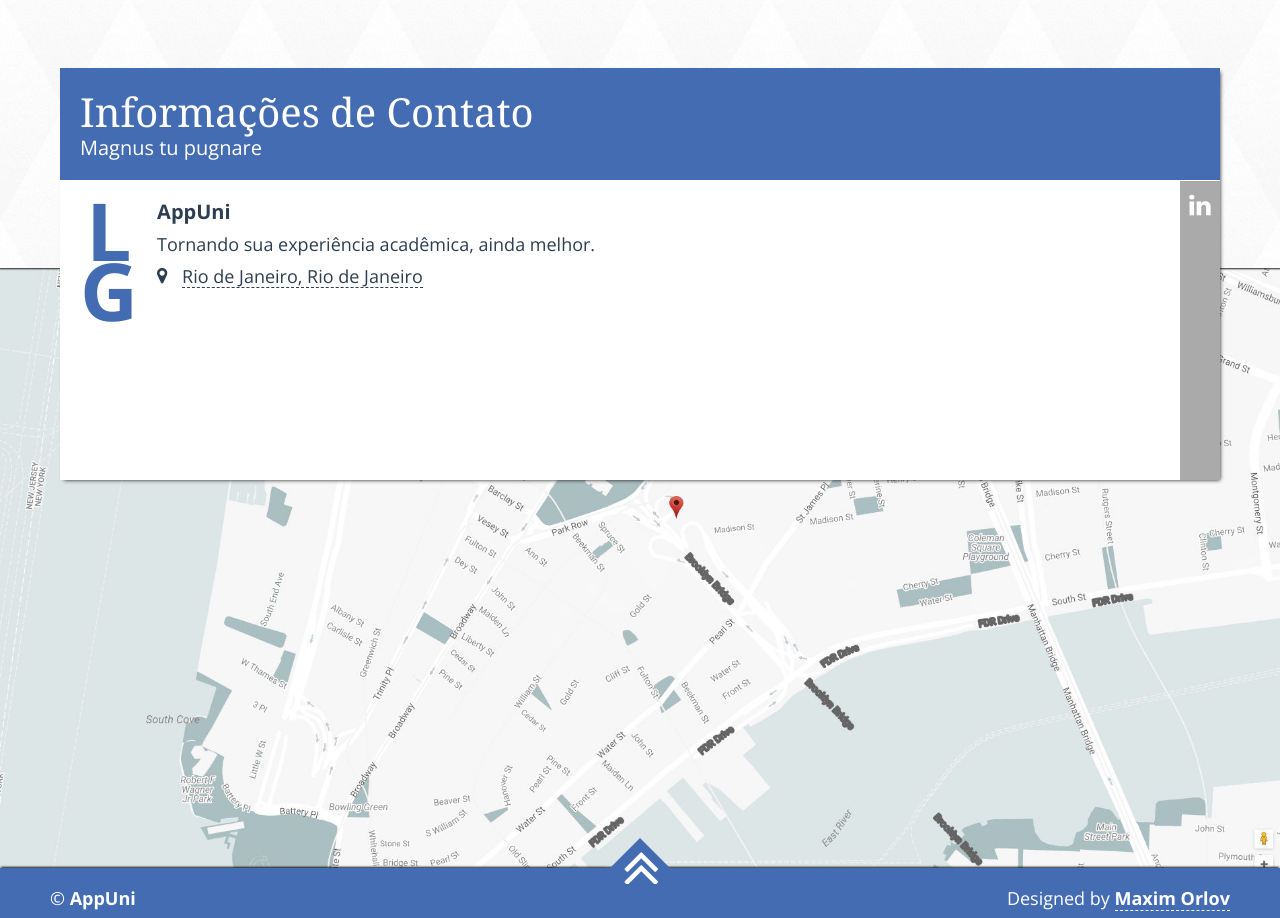
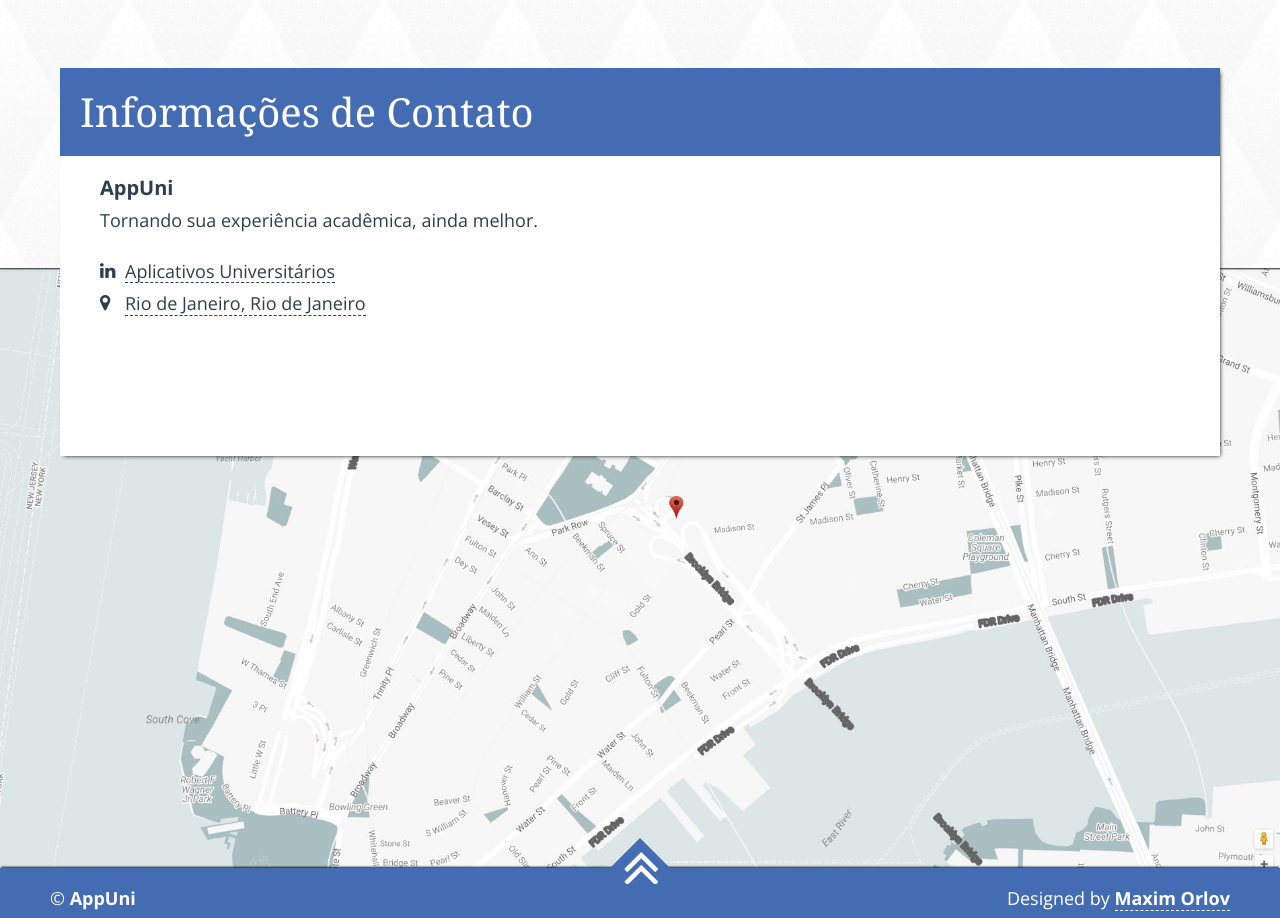
Before and after one commit to AppUni/appuni.github.io, a plain HTML site: page index.html in a window 1280 px wide. Shown: the part 2020-2938 px from the top of the page. Drawn offline with nearby package versions, Linux system fonts and the light colour scheme; files whose address does not match are found by name.

Commit message:
update informações de contato

```diff
--- a/index.html
+++ b/index.html
@@ -311,10 +311,9 @@
             <section class="contact-card">
                 <header class="contact-card__header">
                     <h2>Informações de Contato</h2>
-                    <h4>Magnus tu pugnare</h4>
                 </header>
                 <div class="contact-info">
-                    <div class="contact-info__logo">L<br>G</div>
+                    <!-- <div class="contact-info__logo">AppUni</div> -->
                     <div class="contact-info__group">
                         <!-- <div class="contact-info__additional">
                             <p>Donec lorem ante, efficitur?</p>
@@ -323,7 +322,9 @@
                         </div> -->
                         <div class="contact-info__vcard vcard">
                             <h4 class="fn org">AppUni</h4>
-                            <p class="role title">Tornando sua experiência acadêmica, ainda melhor.</p>
+                            <p class="role title">Tornando sua experiência acadêmica, ainda melhor.</p><br>
+                            <p class="icon icon_in">
+                                    <a href="https://www.linkedin.com/company/appuni"> Aplicativos Universitários</a>
                             <p class="icon icon_location"><a class="adr js-anchor" href="#gmap"><span
                                         class="country-name">Rio de Janeiro </span>,&nbsp;<span class="locality">Rio de
                                         Janeiro</span></a>
@@ -332,15 +333,15 @@
                                     href="mailto:contact@example.com">contact@example.com</a></p>
                             <p class="icon icon_phone"><a class="email" href="tel:1111111111">111-111-11-11</a></p> -->
                         </div>
-                        <ul class="contact-info__social">
+                        <!-- <ul class="contact-info__social">
                             <li><a class="icon icon_in" rel="nofollow"
                                     href="https://www.linkedin.com/company/appuni">My Linkedin profile</a></li>
-                            <!-- <li><a class="icon icon_fb" rel="nofollow">I'm on Facebook</a></li>
+                            <li><a class="icon icon_fb" rel="nofollow">I'm on Facebook</a></li>
                             <li><a class="icon icon_twi" rel="nofollow">My Twitter</a></li>
                             <li><a class="icon icon_gplus" rel="nofollow">I'm on Google+</a></li>
                             <li><a class="icon icon_vk" rel="nofollow">I'm in Vk</a></li>
-                            <li><a class="icon icon_rss" rel="nofollow">RSS feed... maybe</a></li> -->
-                        </ul>
+                            <li><a class="icon icon_rss" rel="nofollow">RSS feed... maybe</a></li>
+                        </ul> -->
                     </div>
                 </div>
             </section>
```
